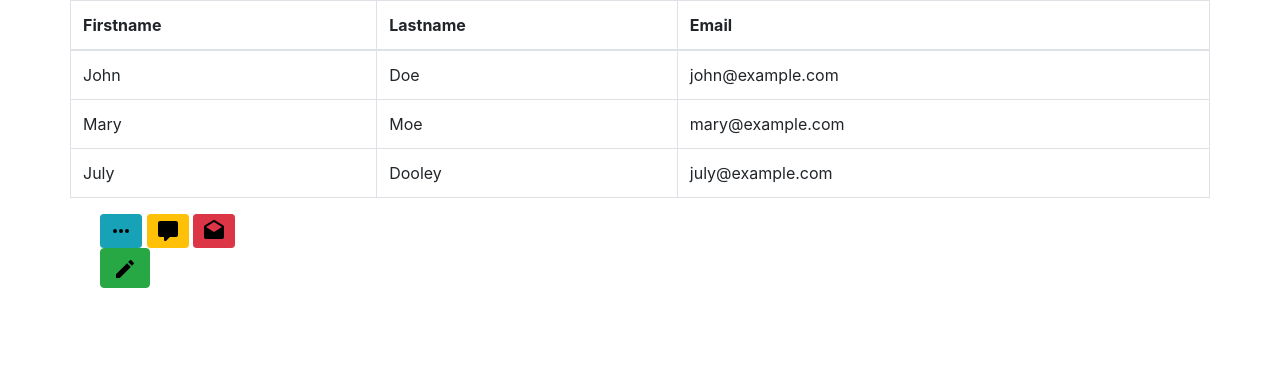
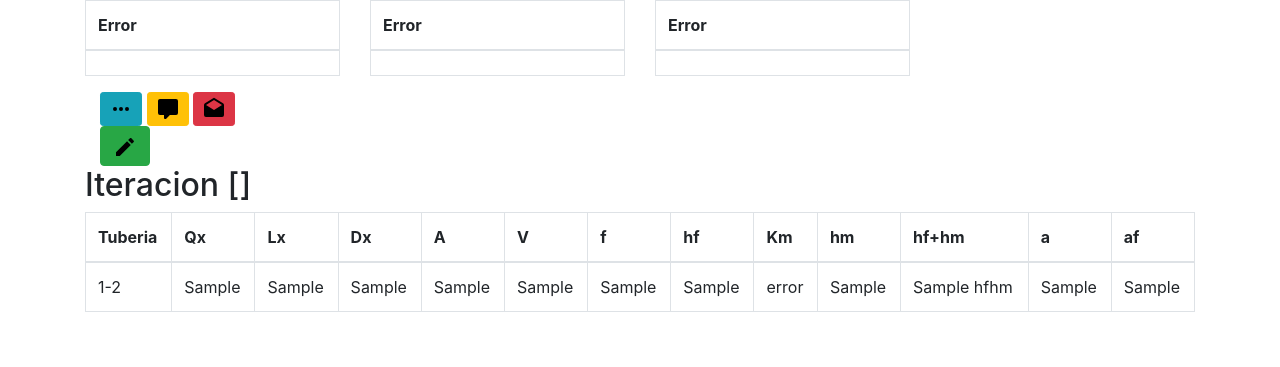
Before and after one commit to cristobaljms/Red-Hidraulica, a Django app: template templates/sections/calculos/gradiente.html in a window 1280 px wide. Shown: the top 367 px of the page. Run offline with Django 3.2, Linux system fonts and the light colour scheme; the template is opened without the code that fills it: most values are stand-ins (such as "Sample title", 1, 10 or a date in 2020); lists and menus that the app fills with data are empty; some libraries are stand-ins or nearby versions.

Commit message:
trabajando en la tabla de datos

```diff
--- a/templates/sections/calculos/gradiente.html
+++ b/templates/sections/calculos/gradiente.html
@@ -8,36 +8,54 @@
     {% include 'layouts/header.html' %}
   </head>
   <body>
-    <div class="container">
+    <div id="container" class="container">
       <div class="row">
+        <div class="col-md-3">
           <table class="table table-bordered">
             <thead>
               <tr>
-              <th>Firstname</th>
-              <th>Lastname</th>
-              <th>Email</th>
+                <th>Error</th>
               </tr>
             </thead>
             <tbody>
               <tr>
-              <td>John</td>
-              <td>Doe</td>
-              <td>john@example.com</td>
-            </tr>
-            <tr>
-              <td>Mary</td>
-              <td>Moe</td>
-              <td>mary@example.com</td>
-            </tr>
-            <tr>
-              <td>July</td>
-              <td>Dooley</td>
-              <td>july@example.com</td>
+                <td>
+                </td>
               </tr>
             </tbody>
           </table>
         </div>
-
+        <div class="col-md-3">
+            <table class="table table-bordered">
+              <thead>
+                <tr>
+                  <th>Error</th>
+                </tr>
+              </thead>
+              <tbody>
+                <tr>
+                  <td>
+                  </td>
+                </tr>
+              </tbody>
+            </table>
+          </div>
+          <div class="col-md-3">
+              <table class="table table-bordered">
+                <thead>
+                  <tr>
+                    <th>Error</th>
+                  </tr>
+                </thead>
+                <tbody>
+                  <tr>
+                    <td>
+                    </td>
+                  </tr>
+                </tbody>
+              </table>
+            </div>
+      </div>
       <div class="container-fluid">
         <div class="row">
           <div class="col-md-12">
@@ -117,7 +135,47 @@
         </div>
       </div>
     </div>
-    <script></script>
+
     {% include 'layouts/scripts.html' %}
+    <script type="text/javascript">
+
+      //alert("habla claro malandro")
+      {% if data %}
+      var data = "{{data}}"
+      {%for iteracion in data %}
+        //console.log("{{iteracion.iteracion}}")
+        //console.log("{{iteracion.error}}")
+        //console.log("{{iteracion.Qx}}")
+          var table = $('<table class="table table-bordered"></table>');
+          var theader = $('<thead><tr><th>Tuberia</th><th>Qx</th><th>Lx</th><th>Dx</th><th>A</th><th>V</th><th>f</th><th>hf</th><th>Km</th><th>hm</th><th>hf+hm</th><th>a</th><th>af</th></tr></thead>');
+          var tbody = $('<tbody></tbody>');
+          table.append(theader);
+        {% for row in iteracion.tabla %}
+          var Qx = "{{row.Qx}}";
+          var Lx = "{{row.Lx}}";
+          var Dx = "{{row.Dx}}";
+          var A = "{{row.A}}";
+          var V = "{{row.V}}";
+          var f = "{{row.f}}";
+          var hf = "{{row.hf}}";
+          var Km = "error";
+          var hm = "{{row.hm}}";
+          var hfhm = "{{row.hfhm}}";
+          var a = "{{row.a}}";
+          var af = "{{row.af}}";
+          var row = $('<tr><td>1-2</td><td>'+Qx+'</td><td>'+Lx+'</td><td>'+Dx+'</td><td>'+A+'</td><td>'+V+'</td><td>'+f+'</td><td>'+hf+'</td><td>'+Km+'</td><td>'+hm+'</td><td>'+hfhm+'</td><td>'+a+'</td><td>'+af+'</td></tr>');
+          tbody.append(row)
+        {% endfor %}
+        table.append(tbody);
+
+
+        $('#container').append( $('<div class="row">'));
+        $('#container').append( $('<h2>Iteracion {{iteracion.iteracion}}</h2>'));
+        $('#container').append(table);
+        $('#container').append( $('<div class="col-md-3"><table class="table table-bordered"></table>'));
+        $('#container').append( $('</div></br>'));
+      {%endfor%}
+      {% endif %}
+      </script>
   </body>
 </html>
```
Also changed, not shown: proyectos/views.py (+13 -9 lines). Lines whose indentation alone changed are shown as unchanged.
